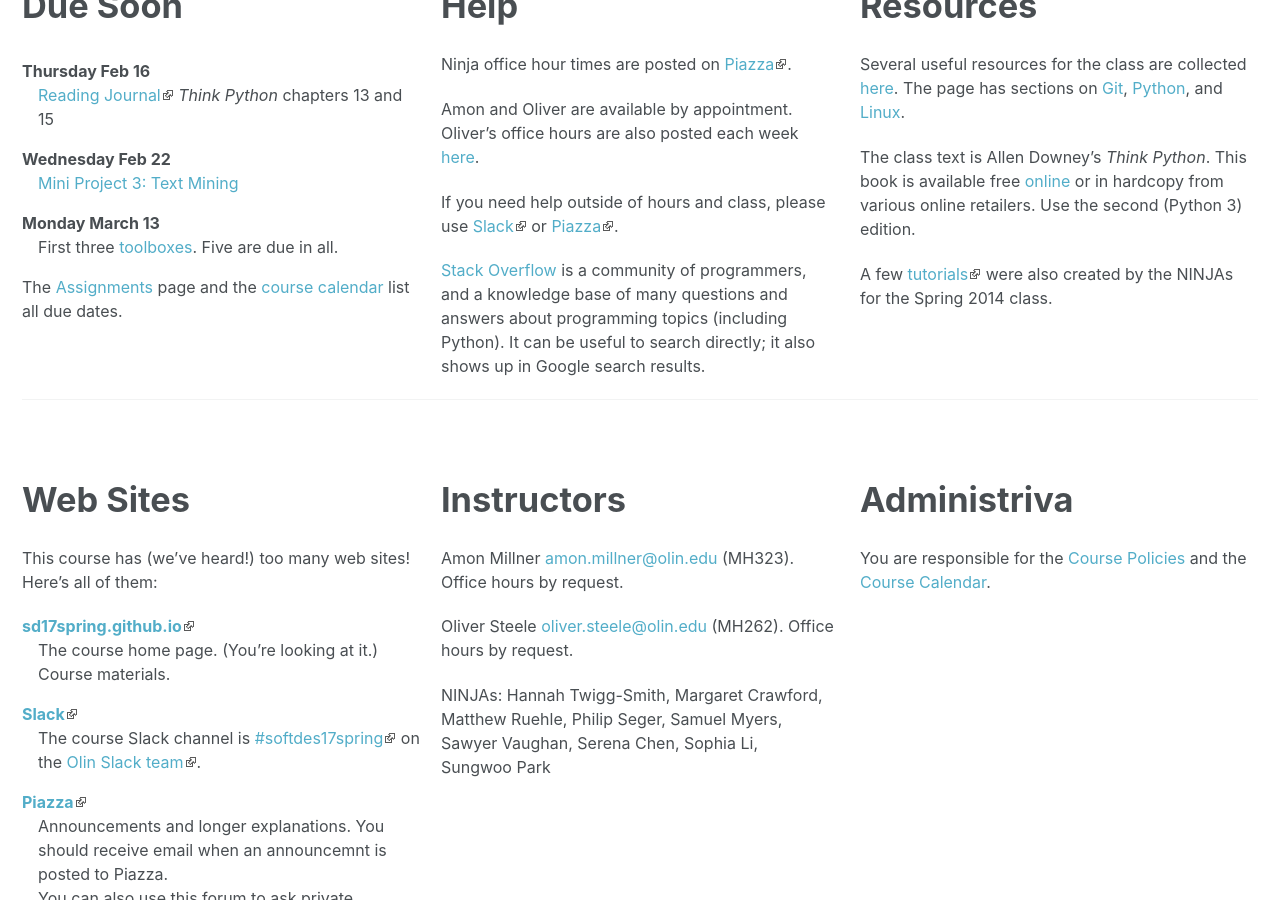
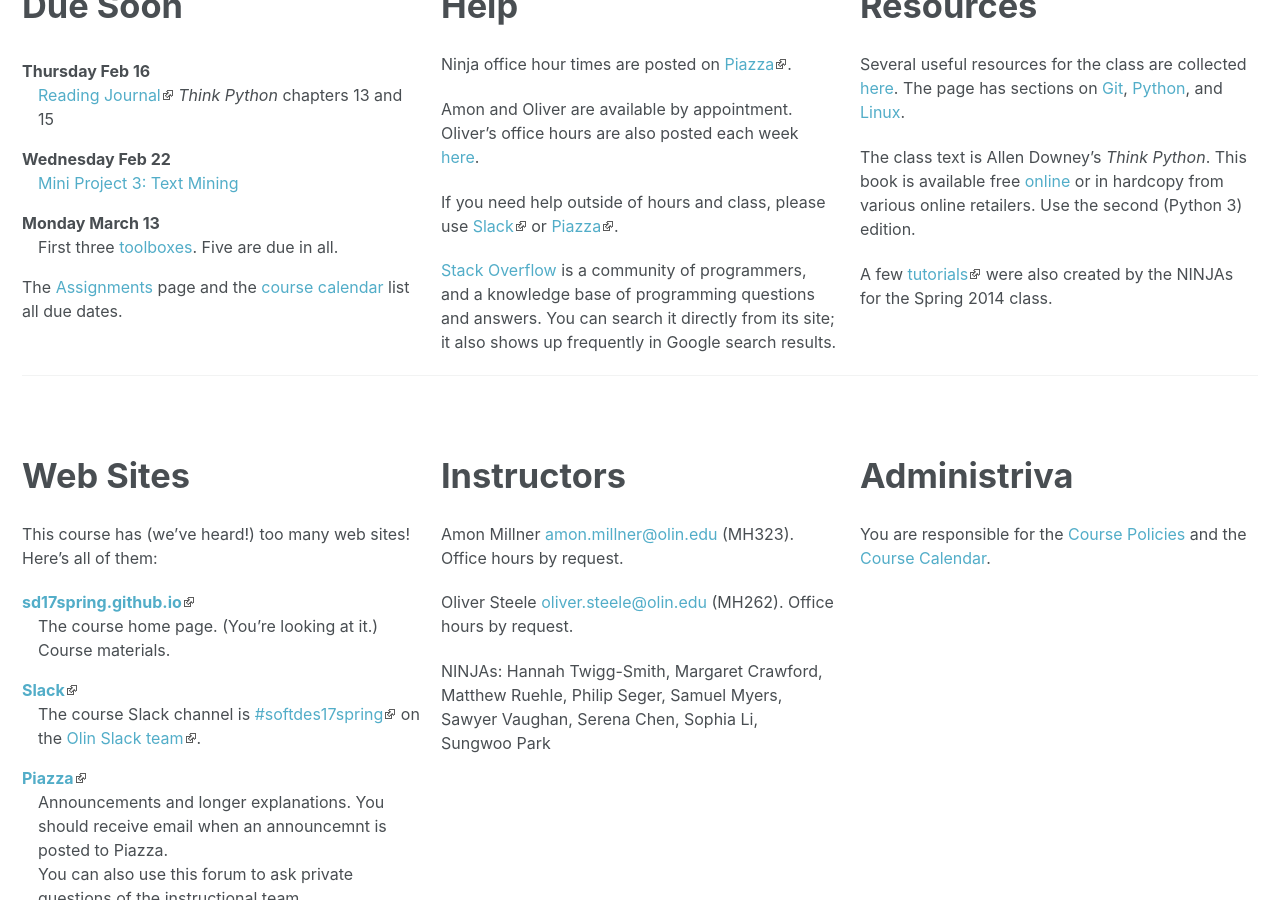
Before and after one commit to sd17spring/sd17spring.github.io, a Jekyll site: the page built from _pages/home.html, in a window 1280 px wide and 900 px high, scrolled down 406 px. Built offline with Jekyll 4.4.1, drawn with Linux system fonts in a browser that asks for light colours.

Commit message:
change Stack Overflow description

```diff
--- a/_pages/resources.md
+++ b/_pages/resources.md
@@ -15,7 +15,7 @@
 
 ## General
 
-[Stack Overflow](http://stackoverflow.com) is a community of programmers, and a knowledge base of many questions and answers about programming topics (including Python). It can be useful to search directly; it also shows up in Google search results.
+[Stack Overflow](http://stackoverflow.com) is a community of programmers, and a knowledge base of programming questions and answers. You can search it directly from its site; it also shows up in Google search results.
 
 ## Linux (Ubuntu)
 
```
Also changed, not shown: _homepage_modules/help.md (+1 -1 lines).
